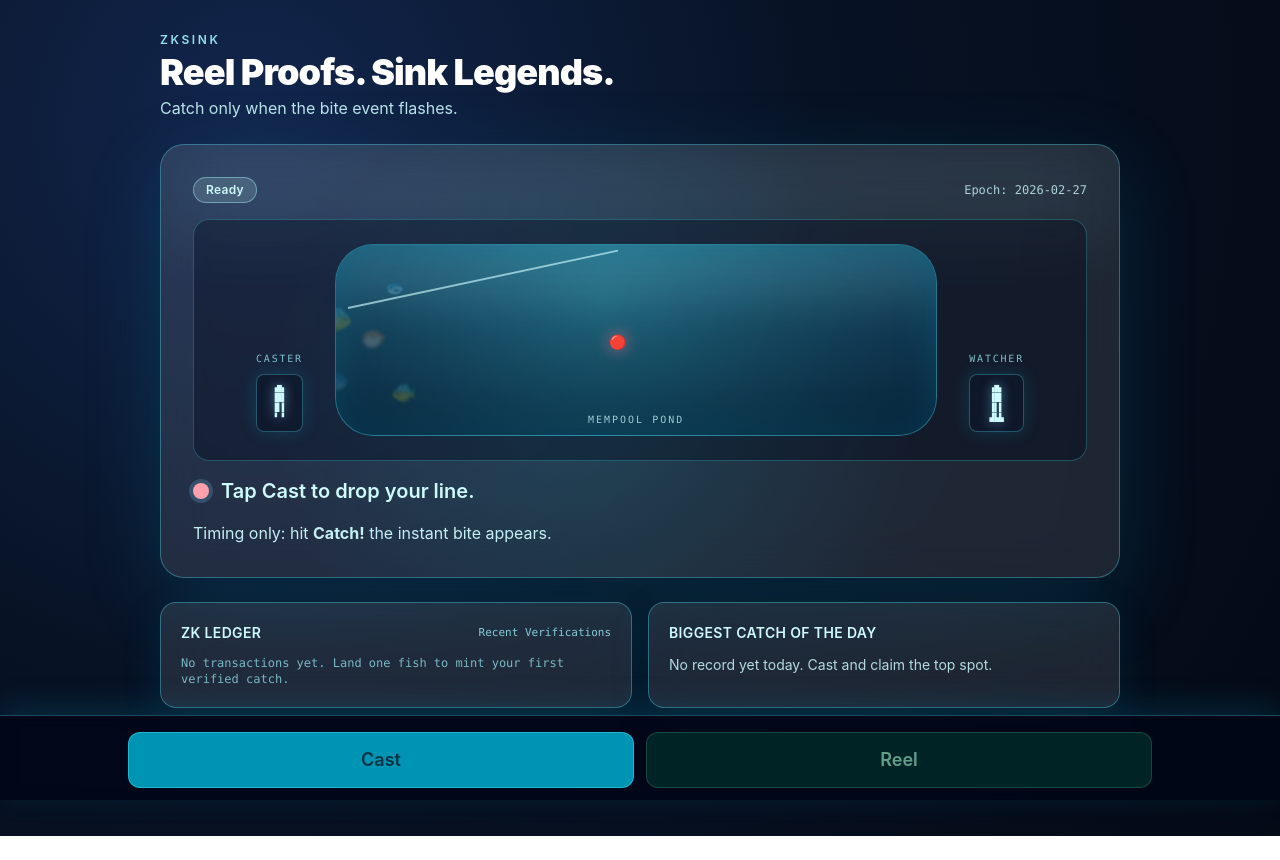
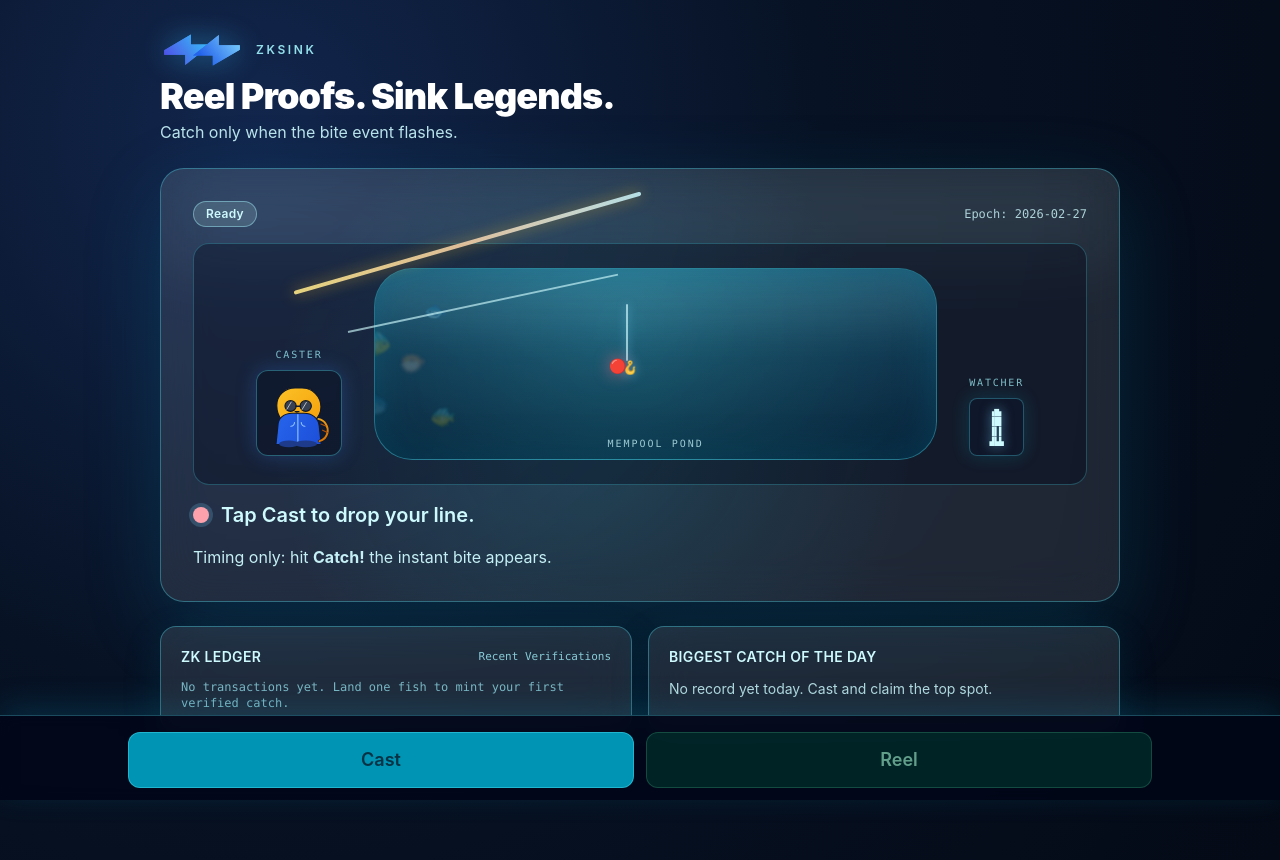
Before and after one commit to philip-leo/vibe-challenge-2026, a Next.js app: page / in a window 1280 px wide. Before the commit the page ends 836 px from the top, so only its background shows below. Built offline with nearby package versions, Linux system fonts and the light colour scheme.

Commit message:
feat: add zeek cat special catch and zksync branding

```diff
--- a/app/page.tsx
+++ b/app/page.tsx
@@ -1,5 +1,6 @@
 "use client";
 
+import Image from "next/image";
 import { useEffect, useMemo, useRef, useState } from "react";
 
 type Phase = "idle" | "line_out" | "bite" | "caught" | "missed";
@@ -13,6 +14,7 @@ type Catch = {
   rarity: Rarity;
   caughtAt: number;
   txHash: string;
+  isZeek?: boolean;
 };
 
 type FishDef = {
@@ -93,6 +95,23 @@ function makeTxHash(seed: number) {
   return `0x${seed.toString(16)}${entropy}`.slice(0, 18);
 }
 
+function randomInt(min: number, max: number) {
+  return Math.floor(Math.random() * (max - min + 1)) + min;
+}
+
+function createZeekCatch() {
+  const caughtAt = Date.now();
+  return {
+    name: "Zeek Cat",
+    emoji: "🐱",
+    rarity: "legendary" as const,
+    weightKg: 1000,
+    caughtAt,
+    txHash: makeTxHash(caughtAt),
+    isZeek: true,
+  } satisfies Catch;
+}
+
 function pickFish() {
   const totalWeight = FISH_TABLE.reduce((sum, fish) => sum + fish.weight, 0);
   let roll = Math.random() * totalWeight;
@@ -147,6 +166,8 @@ export default function Home() {
   const biteExpireTimeoutRef = useRef<ReturnType<typeof setTimeout> | null>(null);
   const ledgerCommitTimeoutRef = useRef<ReturnType<typeof setTimeout> | null>(null);
   const resetTimeoutRef = useRef<ReturnType<typeof setTimeout> | null>(null);
+  const successfulCatchCountRef = useRef(0);
+  const nextZeekCatchAtRef = useRef(randomInt(3, 5));
 
   const canCast = phase === "idle";
   const canReel = phase === "line_out" || phase === "bite";
@@ -244,9 +265,16 @@ export default function Home() {
       clearTimer(biteExpireTimeoutRef.current);
       biteExpireTimeoutRef.current = null;
 
-      const caughtFish = pickFish();
+      successfulCatchCountRef.current += 1;
+      const shouldDropZeek = successfulCatchCountRef.current >= nextZeekCatchAtRef.current;
+      const caughtFish: Catch = shouldDropZeek ? createZeekCatch() : pickFish();
+      if (shouldDropZeek) {
+        nextZeekCatchAtRef.current = successfulCatchCountRef.current + randomInt(3, 5);
+      }
       setPhase("caught");
-      setStatusMessage("Catch locked. Verifying proof...");
+      setStatusMessage(
+        caughtFish.isZeek ? "Legendary signal! Zeek Cat hooked at 1000.00 kg." : "Catch locked. Verifying proof..."
+      );
       setMissCue(false);
       setCatchSpotlight(caughtFish);
 
@@ -308,7 +336,10 @@ export default function Home() {
 
       <main className="relative z-10 mx-auto flex min-h-screen w-full max-w-5xl flex-col px-4 pb-32 pt-6 sm:px-6 sm:pt-8 lg:px-8">
         <header className="mb-4 flex flex-col gap-1 sm:mb-6">
-          <p className="text-xs font-semibold uppercase tracking-[0.22em] text-cyan-200/90">ZKSink</p>
+          <div className="mb-1 flex items-center gap-3">
+            <Image src="/zksync-foam.svg" alt="ZKsync Logo" width={72} height={40} className="h-9 w-auto drop-shadow-[0_0_14px_rgba(56,189,248,0.45)]" />
+            <p className="text-xs font-semibold uppercase tracking-[0.22em] text-cyan-200/90">ZKSink</p>
+          </div>
           <h1 className="text-3xl font-black tracking-tight text-white sm:text-4xl">Reel Proofs. Sink Legends.</h1>
           <p className="text-sm text-cyan-100/90 sm:text-base">Catch only when the bite event flashes.</p>
         </header>
@@ -320,9 +351,15 @@ export default function Home() {
             <div className="pointer-events-none absolute inset-0 z-30 flex items-center justify-center bg-[radial-gradient(circle_at_50%_52%,rgba(16,185,129,0.3),rgba(8,47,73,0.2),transparent_72%)] px-4">
               <div className="w-full max-w-md rounded-3xl border border-emerald-200/70 bg-emerald-400/20 px-6 py-5 text-center shadow-[0_0_48px_rgba(16,185,129,0.55)] backdrop-blur motion-safe:animate-[catchSpotlight_520ms_ease-in-out_infinite]">
                 <p className="font-mono text-xs font-semibold tracking-[0.2em] text-emerald-100">CATCH CONFIRMED</p>
-                <div className="mt-3 text-6xl">{catchSpotlight.emoji}</div>
+                {catchSpotlight.isZeek ? (
+                  <div className="mx-auto mt-3 w-fit rounded-2xl border border-emerald-200/70 bg-slate-950/25 p-2">
+                    <Image src="/zeek-cat.svg" alt="Zeek Cat" width={120} height={120} className="h-24 w-24 object-contain sm:h-28 sm:w-28" />
+                  </div>
+                ) : (
+                  <div className="mt-3 text-6xl">{catchSpotlight.emoji}</div>
+                )}
                 <p className="mt-2 text-2xl font-black text-white">{catchSpotlight.name}</p>
-                <p className="font-mono text-sm text-emerald-100">{catchSpotlight.weightKg.toFixed(2)} kg codfish secured</p>
+                <p className="font-mono text-sm text-emerald-100">{catchSpotlight.weightKg.toFixed(2)} kg catch secured</p>
               </div>
             </div>
           ) : null}
@@ -360,13 +397,8 @@ export default function Home() {
               <div className="relative mx-auto grid max-w-3xl grid-cols-[auto_1fr_auto] items-end gap-4 sm:gap-8">
                 <div className="pb-1 text-center">
                   <p className="font-mono text-[10px] tracking-[0.18em] text-cyan-200/75">CASTER</p>
-                  <div className="mt-2 rounded-lg border border-cyan-300/30 bg-slate-900/70 p-2 shadow-[0_0_18px_rgba(6,182,212,0.2)]">
-                    <div className="font-mono text-[8px] leading-[0.62rem] text-cyan-100 drop-shadow-[0_0_6px_rgba(125,211,252,0.5)]">
-                      <div>▗▆▖</div>
-                      <div>▐█▌</div>
-                      <div>▐▌▌</div>
-                      <div>▝ ▘</div>
-                    </div>
+                  <div className="mt-2 rounded-xl border border-cyan-300/35 bg-slate-900/70 p-1.5 shadow-[0_0_20px_rgba(59,130,246,0.28)]">
+                    <Image src="/zeek-cat.svg" alt="Zeek Cat Caster" width={76} height={76} className="h-16 w-16 object-contain sm:h-[4.5rem] sm:w-[4.5rem]" />
                   </div>
                 </div>
 
@@ -410,6 +442,9 @@ export default function Home() {
                 </div>
 
                 <div className="pointer-events-none absolute left-[12%] top-[33%] h-[2px] w-[36%] origin-left -rotate-[12deg] bg-cyan-100/65" />
+                <div className="pointer-events-none absolute left-[5%] top-[12%] h-[4px] w-[47%] origin-left -rotate-[16deg] rounded-full bg-gradient-to-r from-amber-200/90 via-orange-200/85 to-cyan-100/85 shadow-[0_0_14px_rgba(251,191,36,0.55)]" />
+                <div className="pointer-events-none absolute left-[48.2%] top-[18.5%] h-[30%] w-[1.5px] rounded-full bg-cyan-100/70 shadow-[0_0_8px_rgba(125,211,252,0.6)]" />
+                <span className="pointer-events-none absolute left-[47.7%] top-[47%] text-[13px] drop-shadow-[0_0_6px_rgba(125,211,252,0.7)]">🪝</span>
                 <span
                   className={[
                     "pointer-events-none absolute left-[46%] top-[46%] text-sm drop-shadow-[0_0_8px_rgba(251,113,133,0.7)]",
@@ -453,7 +488,11 @@ export default function Home() {
                     key={`${entry.txHash}-${entry.caughtAt}`}
                     className="grid grid-cols-[auto_1fr_auto] items-center gap-2 rounded-xl border border-cyan-300/20 bg-slate-950/40 px-3 py-2"
                   >
-                    <span className="text-lg">{entry.emoji}</span>
+                    {entry.isZeek ? (
+                      <Image src="/zeek-cat.svg" alt="Zeek Cat" width={34} height={34} className="h-8 w-8 object-contain" />
+                    ) : (
+                      <span className="text-lg">{entry.emoji}</span>
+                    )}
                     <div className="min-w-0">
                       <p className="truncate font-mono text-xs text-cyan-100">
                         {formatCatchTime(entry.caughtAt, true)} | {entry.name}
@@ -480,7 +519,11 @@ export default function Home() {
             <h2 className="text-sm font-semibold uppercase tracking-wide text-cyan-100">Biggest Catch of the Day</h2>
             {dailyBest ? (
               <div className="mt-3 flex items-start gap-3">
-                <span className="text-3xl">{dailyBest.emoji}</span>
+                {dailyBest.isZeek ? (
+                  <Image src="/zeek-cat.svg" alt="Zeek Cat" width={52} height={52} className="h-12 w-12 object-contain" />
+                ) : (
+                  <span className="text-3xl">{dailyBest.emoji}</span>
+                )}
                 <div>
                   <p className="text-lg font-bold text-white">{dailyBest.name}</p>
                   <p className="font-mono text-sm text-cyan-100">{dailyBest.weightKg.toFixed(2)} kg</p>
```
Also changed, not shown: .ai/context.md, .ai/sessions/2026-03-04-zeek-cat-and-zksync-branding.md (added), public/zeek-cat.svg (added), public/zksync-foam.svg (added).
